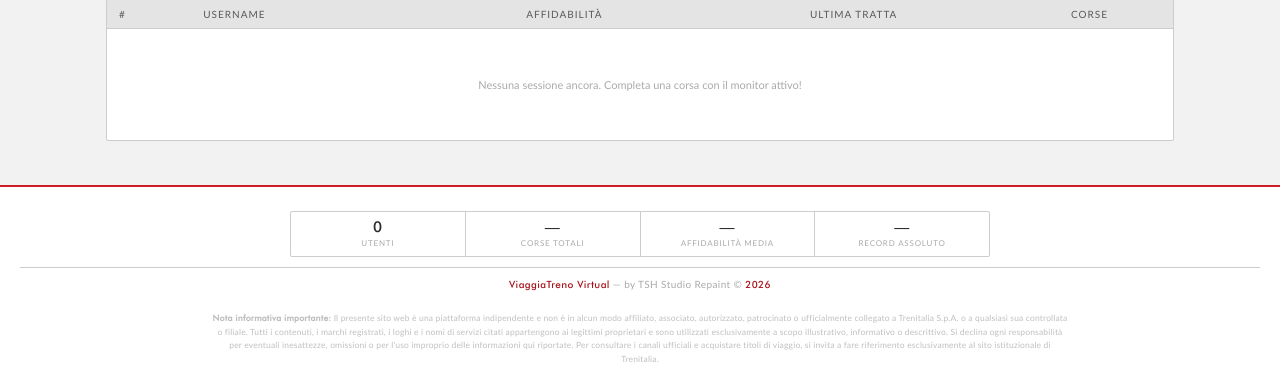
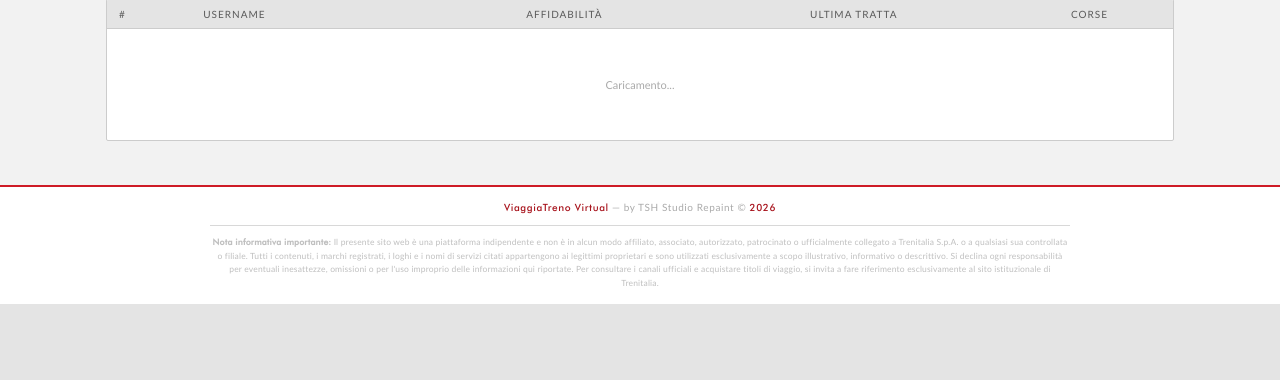
Before and after one commit to ricoterzo-orts/orts_passengers_server, a Flask app: page /leaderboard in a window 1280 px wide. Shown: the part 759-1139 px from the top of the page. After the commit the page ends 1063 px from the top, so only its background shows below. Run offline with Flask 3, Linux system fonts and the light colour scheme; the visitor is signed in with stand-in values (Sample User, id 1); data that the repository does not hold is empty; some libraries are stand-ins or nearby versions; some web fonts are replaced.

Commit message:
Update leaderboard.html

```diff
--- a/templates/leaderboard.html
+++ b/templates/leaderboard.html
@@ -237,15 +237,7 @@ td.servizio{text-align:center}
 /* ── FOOTER ── */
 footer{background:var(--card);border-top:2px solid var(--accent);padding:14px 20px;text-align:center;font-family:var(--font);font-size:10px;color:var(--dimgrey);letter-spacing:.06em}
 footer span{color:var(--accent2);font-weight:500;font-family:var(--font-md)}
-.footer-disclaimer{margin-top:12px;padding-top:10px;font-size:8.5px;color:var(--dimgrey);line-height:1.6;letter-spacing:.02em;max-width:860px;margin-left:auto;margin-right:auto;opacity:.75}
-
-/* ── FOOTER STATS ── */
-.footer-stats{display:flex;justify-content:center;gap:0;margin:10px auto 0;max-width:700px;border:1px solid var(--border);border-radius:2px;overflow:hidden}
-.footer-stat{flex:1;padding:8px 6px;text-align:center;border-right:1px solid var(--border)}
-.footer-stat:last-child{border-right:none}
-.footer-stat-val{font-family:var(--font-md);font-size:15px;font-weight:500;line-height:1;color:var(--white)}
-.footer-stat-lbl{font-family:var(--font);font-size:8px;letter-spacing:.1em;text-transform:uppercase;color:var(--dimgrey);margin-top:3px}
-.footer-brand{font-family:var(--font);font-size:10px;color:var(--dimgrey);letter-spacing:.04em;margin-top:10px;padding-top:10px;border-top:1px solid var(--border)}
+.footer-disclaimer{margin-top:12px;padding-top:10px;border-top:1px solid var(--border);font-size:8.5px;color:var(--dimgrey);line-height:1.6;letter-spacing:.02em;max-width:860px;margin-left:auto;margin-right:auto;opacity:.75}
 
 /* ── VT LINK ── */
 .vt-link{display:inline-flex;align-items:center;gap:3px;color:var(--accent);font-family:var(--font);font-size:9px;font-weight:500;letter-spacing:.06em;text-transform:uppercase;text-decoration:none;border:1px solid rgba(206,27,38,.25);border-radius:2px;padding:1px 5px;transition:all .15s;white-space:nowrap}
@@ -282,6 +274,8 @@ footer span{color:var(--accent2);font-weight:500;font-family:var(--font-md)}
 .drawer-loading{padding:32px 14px;text-align:center;font-family:var(--font);font-size:11px;color:var(--dimgrey)}
 .username-btn{background:none;border:none;padding:0;font:inherit;color:inherit;cursor:pointer;font-family:var(--font-md);font-size:13px;font-weight:500;color:var(--white);text-align:left;text-decoration:underline;text-decoration-color:rgba(206,27,38,.3);text-underline-offset:2px;transition:color .15s}
 .username-btn:hover{color:var(--accent)}
+.username-profile-hint{font-family:var(--font);font-size:9px;font-weight:normal;color:var(--dimgrey);letter-spacing:.04em;text-transform:none;text-decoration:none;opacity:.7}
+.username-btn:hover .username-profile-hint{color:var(--accent);opacity:1}
 @media(max-width:480px){
   .drawer{width:100vw;right:-100vw}
   .drawer-list-hdr,.drawer-row{grid-template-columns:1fr 70px 60px 30px;padding:8px 10px}
@@ -415,12 +409,6 @@ footer span{color:var(--accent2);font-weight:500;font-family:var(--font-md)}
   /* Footer */
   footer{padding:10px 12px;font-size:9px}
   .footer-disclaimer{font-size:7.5px}
-  .footer-stats{flex-wrap:wrap;max-width:100%}
-  .footer-stat{flex:1 1 45%;min-width:0;border-bottom:1px solid var(--border)}
-  .footer-stat:nth-child(odd){border-right:1px solid var(--border)}
-  .footer-stat:nth-child(even){border-right:none}
-  .footer-stat:nth-last-child(-n+2){border-bottom:none}
-  .footer-stat-val{font-size:13px}
   .vt-link{font-size:8px;padding:1px 4px}
 
   /* Sezione live mappa stazioni: scroll orizzontale */
@@ -514,25 +502,7 @@ footer span{color:var(--accent2);font-weight:500;font-family:var(--font-md)}
 </main>
 
 <footer>
-  <div class="footer-stats">
-    <div class="footer-stat">
-      <div class="footer-stat-val" id="fs-utenti">—</div>
-      <div class="footer-stat-lbl">Utenti</div>
-    </div>
-    <div class="footer-stat">
-      <div class="footer-stat-val" id="fs-corse">—</div>
-      <div class="footer-stat-lbl">Corse totali</div>
-    </div>
-    <div class="footer-stat">
-      <div class="footer-stat-val" id="fs-media">—</div>
-      <div class="footer-stat-lbl">Affidabilità media</div>
-    </div>
-    <div class="footer-stat">
-      <div class="footer-stat-val" id="fs-record">—</div>
-      <div class="footer-stat-lbl">Record assoluto</div>
-    </div>
-  </div>
-  <div class="footer-brand"><span>ViaggiaTreno Virtual</span> &mdash; by TSH Studio Repaint &copy; <span id="footer-year"></span></div>
+  <span>ViaggiaTreno Virtual</span> &mdash; by TSH Studio Repaint &copy; <span id="footer-year"></span>
   <div class="footer-disclaimer">
     <strong>Nota informativa importante:</strong> Il presente sito web è una piattaforma indipendente e non è in alcun modo affiliato, associato, autorizzato, patrocinato o ufficialmente collegato a Trenitalia S.p.A. o a qualsiasi sua controllata o filiale.
     Tutti i contenuti, i marchi registrati, i loghi e i nomi di servizi citati appartengono ai legittimi proprietari e sono utilizzati esclusivamente a scopo illustrativo, informativo o descrittivo.
@@ -720,23 +690,6 @@ function vtLink(servizio){
   return ` <a class="vt-link" href="${tmUrl}" target="_blank" rel="noopener" title="Treno ${n} su Treniamo">↗ Treniamo</a>`;
 }
 
-// ── Footer stats ──
-async function loadFooterStats(){
-  try{
-    const [lb, uc] = await Promise.all([
-      fetch('/api/leaderboard').then(r=>r.json()).catch(()=>[]),
-      fetch('/api/users/count').then(r=>r.json()).catch(()=>({count:'—'}))
-    ]);
-    const utenti = uc.count ?? '—';
-    const corse = lb.reduce((s,r)=>s+(parseInt(r.corse)||0),0);
-    const scores = lb.map(r=>parseFloat(r.punteggio)).filter(v=>!isNaN(v));
-    const media = scores.length ? (scores.reduce((a,b)=>a+b,0)/scores.length).toFixed(1) : '—';
-    const best = scores.length ? Math.max(...scores).toFixed(1) : '—';
-    document.getElementById('fs-utenti').textContent = utenti;
-    document.getElementById('fs-corse').textContent = corse||'—';
-    document.getElementById('fs-media').textContent = media!=='—' ? media+'/100' : '—';
-    document.getElementById('fs-record').textContent = best!=='—' ? best+'/100' : '—';
-  }catch(e){}
 }
 
 async function loadLeaderboard(){
@@ -758,14 +711,14 @@ async function loadLeaderboard(){
     body.innerHTML=rows.map((row,i)=>`
       <tr>
         <td class="rank">${rankStr(i)}</td>
-        <td class="username"><button class="username-btn" onclick="openDrawer('${row.username}',${JSON.stringify(row).replace(/'/g,'\'').replace(/`/g,'\`')})">${row.username}</button>
+        <td class="username"><button class="username-btn" onclick="openDrawer('${row.username}',${JSON.stringify(row).replace(/'/g,'\'').replace(/`/g,'\`')})">${row.username}<span class="username-profile-hint"> — profilo</span></button>
           ${row.online?'<span style="margin-left:6px;font-size:9px;color:var(--green);font-family:var(--font-md)">● ONLINE</span>':''}
         </td>
         <td class="score">
           <div class="snum" style="color:${scoreColor(row.punteggio)}">${parseFloat(row.punteggio).toFixed(1)}<span style="font-size:10px;opacity:.5">/100</span></div>
           <div class="sgrade ${gradeClass(row.grade)}">${row.grade||''}</div>
         </td>
-        <td class="servizio"><span class="serv-pill" title="${row.ultimo_servizio||''}">${row.ultimo_servizio||'—'}</span>${vtLink(row.ultimo_servizio)}</td>
+        <td class="servizio"><span class="serv-pill" title="${row.ultimo_servizio||''}">${row.ultimo_servizio||'—'}</span></td>
         <td class="c" style="font-family:var(--font);font-size:11px;color:var(--grey)">${row.corse}</td>
       </tr>`).join('');
   }catch(e){
@@ -809,7 +762,7 @@ function renderOnlineCards(users){
       <div class="online-card-hdr">
         <div>
           <div class="online-card-user">👤 ${u.username}</div>
-          <div class="online-card-act">${u.activity_name||'—'}</div>
+          <div class="online-card-act">${u.activity_name||'—'}${u.activity_name&&vtTrainNumber(u.activity_name)?` ${vtLink(u.activity_name)}`:''}</div>
         </div>
         <div class="online-dot-badge"><span class="pulse"></span>LIVE</div>
       </div>
@@ -835,7 +788,6 @@ function renderOnlineCards(users){
         </div>
       </div>
       ${u.consist?`<div class="consist-tag">🚂 <span>${u.consist}</span></div>`:''}
-      ${u.activity_name&&vtTrainNumber(u.activity_name)?`<div style="margin-top:6px">${vtLink(u.activity_name)}</div>`:''}
     </div>`;
   }).join('');
 }
@@ -1267,7 +1219,6 @@ document.addEventListener('keydown',e=>{if(e.key==='Escape')closeDrawer();});
 // ── Init ──
 checkMe();
 loadLeaderboard();
-loadFooterStats();
 initMap();
 loadStationCoords().then(() => loadLive()).catch(() => loadLive());
 setInterval(loadLeaderboard,15000);
```
